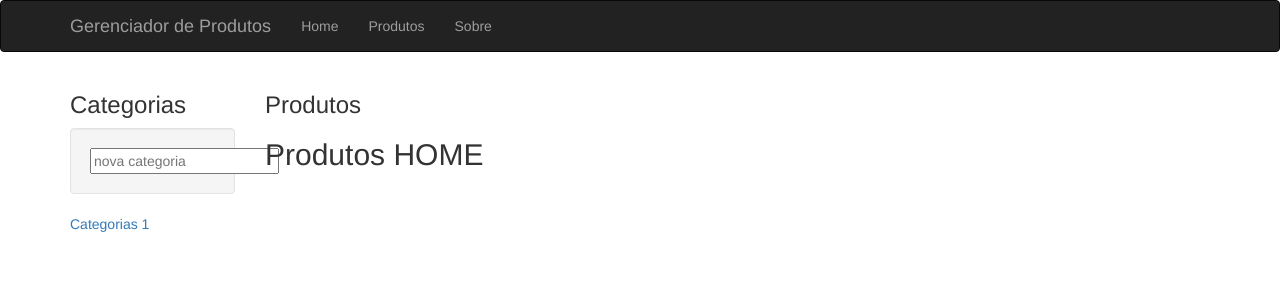
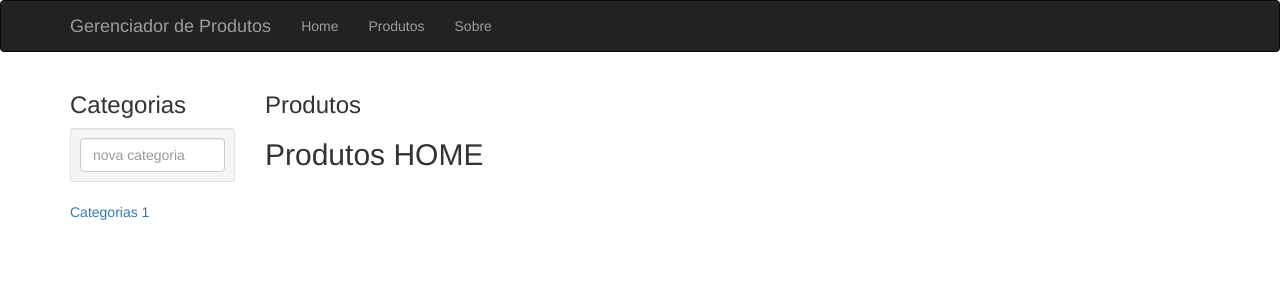
Before and after one commit to jdflorencio/produtos, a React (Create React App) app: page /produtos in a window 1280 px wide. Shown: the top 300 px of the page. Built offline with nearby package versions, Linux system fonts and the light colour scheme; no server answers.

Commit message:
funccao de remover comentarios

```diff
--- a/src/Produtos.js
+++ b/src/Produtos.js
@@ -10,9 +10,11 @@ class Produtos extends Component {
     this.state = {
       categorias: []
     }
+    this.removeCategoria = this.removeCategoria.bind(this)
     this.handleNewCategoria = this.handleNewCategoria.bind(this)
     this.loadCategorias = this.loadCategorias.bind(this)
   }
+
   loadCategorias() {
     axios
       .get(`http://localhost:3001/categorias`)
@@ -22,13 +24,28 @@ class Produtos extends Component {
         })
       })
   }
+
   componentDidMount(){
     this.loadCategorias()
   }
+
+  removeCategoria() {
+    // axios
+    // .delete('http://localhost:3001/categorias'+categoria.id)
+    // .then((res)=>this.loadCategorias())
+    console.log('aqui');
+  }
+
   renderCategoria(cat){
     return (
       <li key={cat.id}>
+        <button
+          className='btn btn-sm'
+          onClick={()=>this.removeCategoria()}>
+            <span className='glyphicon glyphicon-remove'></span>
+        </button>
         <Link to={`/produtos/categoria/${cat.id}`}>{cat.categoria}</Link>
+
       </li>
     )
   }
@@ -54,12 +71,13 @@ class Produtos extends Component {
         <ul>
           {categorias.map(this.renderCategoria)}
         </ul>
-        <div className="well">
+        <div className="well well-sm">
           <input
             onKeyUp={this.handleNewCategoria}
             type='text'
             ref='categoria'
             placeholder='nova categoria'
+            className='form-control'
             />
         </div>
 				<Link to='/produtos/categoria/1'>Categorias 1</Link>
```
